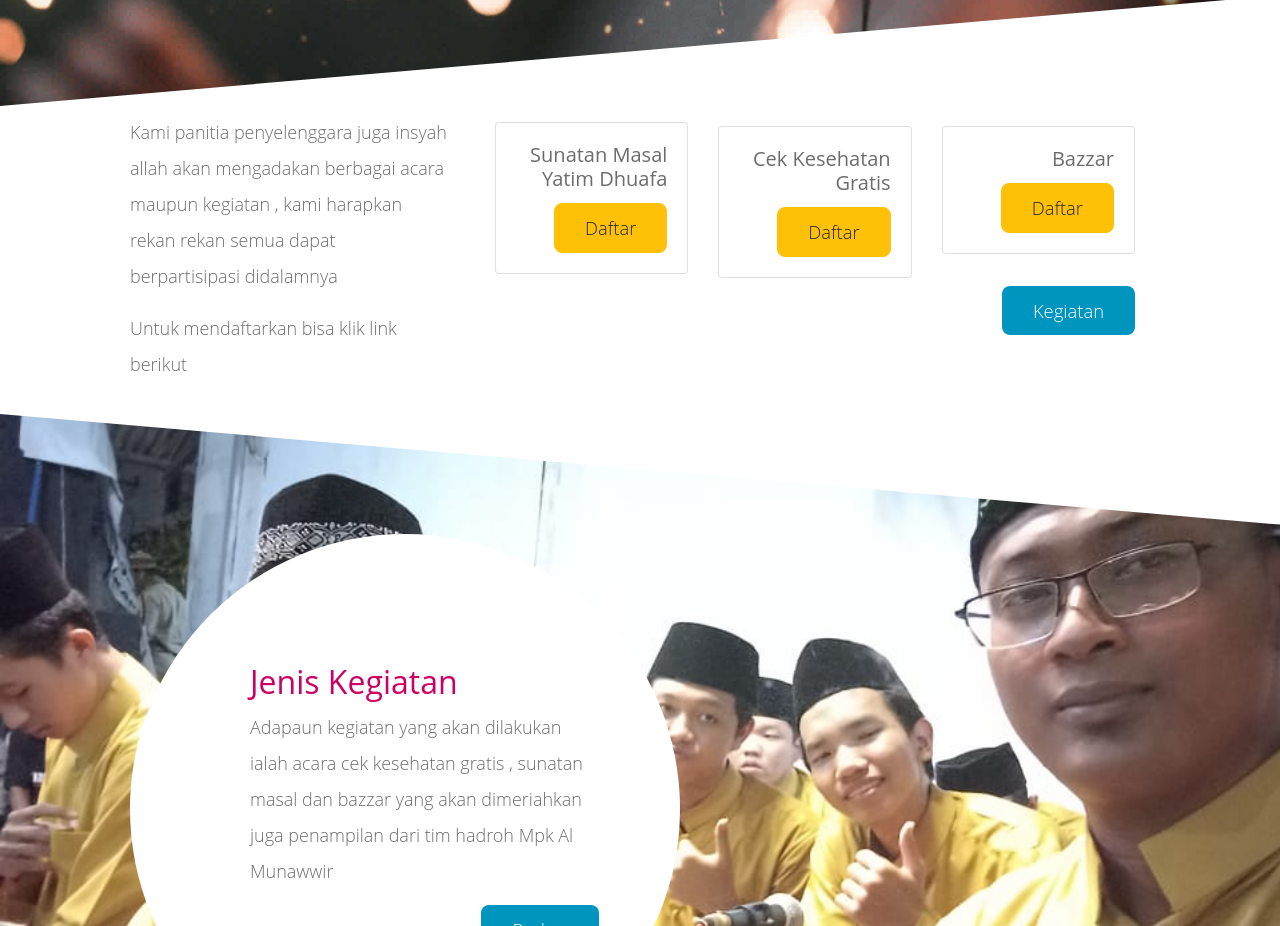
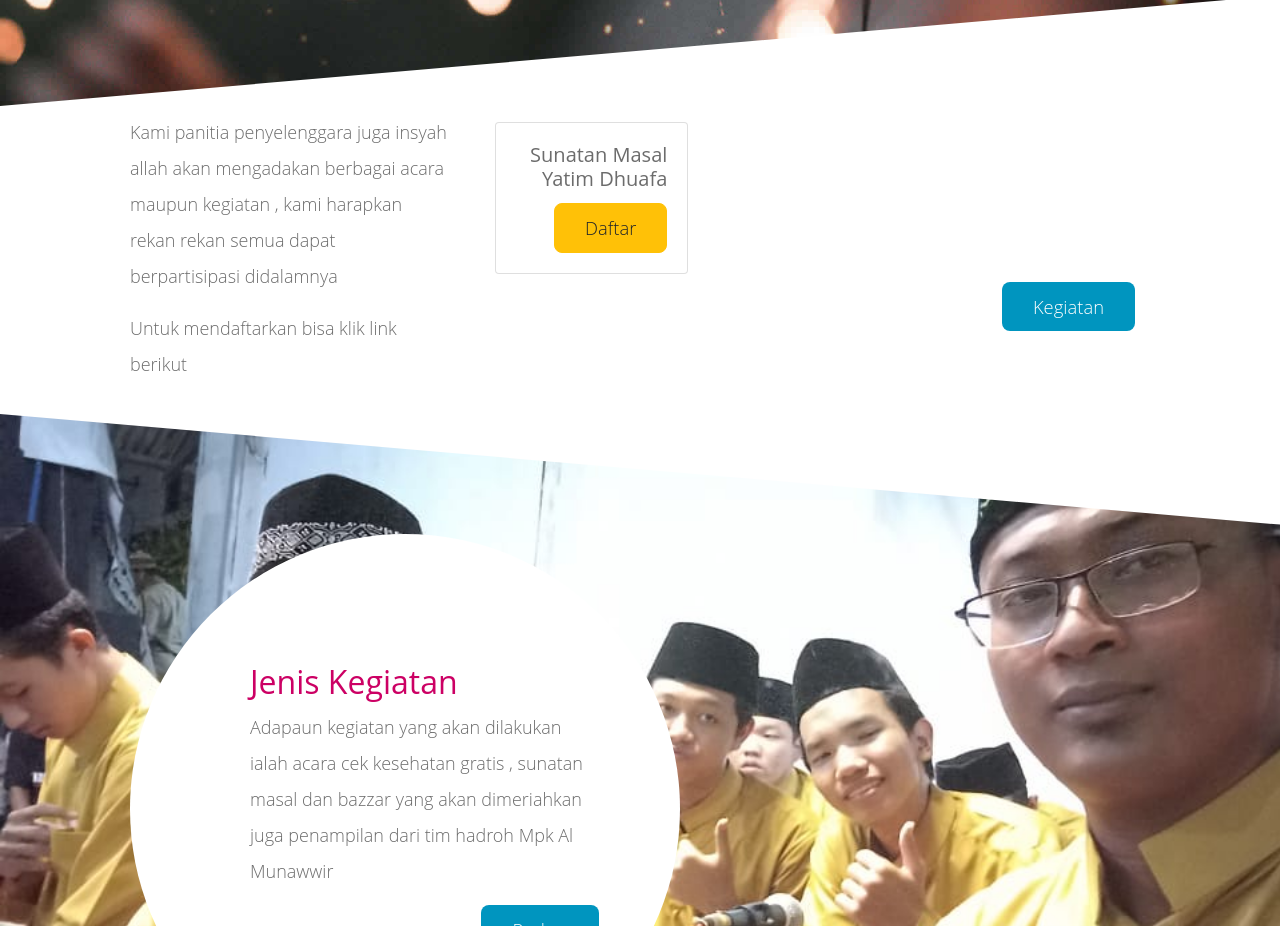
Before and after one commit to Ariyanto-art/invitantion-milad.github.io, a plain HTML site: page index.html in a window 1280 px wide. Shown: the part 2000-2926 px from the top of the page. Drawn offline with Linux system fonts and the light colour scheme.

Commit message:
hapus link
hapus link

```diff
--- a/index.html
+++ b/index.html
@@ -99,26 +99,6 @@
                                   </div>
                                 </div>
                               </div>
-                              <div class="col-sm-4 mt-1">
-                                <div class="card">
-                                  <div class="card-body">
-                                    <h5 class="card-title">Cek Kesehatan Gratis</h5>
-                                    <p class="card-text">
-                                        <a href="https://forms.gle/xJ65CnNZFznLrGxY6" class="btn btn-warning">Daftar</a>
-                                    </p>
-                                  </div>
-                                </div>
-                              </div>
-                              <div class="col-sm-4 mt-1">
-                                <div class="card">
-                                  <div class="card-body">
-                                    <h5 class="card-title">Bazzar</h5>
-                                    <p class="card-text">
-                                        <a href="https://forms.gle/wdK7GFNHthYsDMwAA" class="btn btn-warning">Daftar</a>
-                                    </p>
-                                  </div>
-                                </div>
-                              </div>
                             </div>
                             <p class="text-right mb-0">
                                 <a href="#tm-section-5" class="btn tm-btn-secondary mt-2">Kegiatan</a>
```
